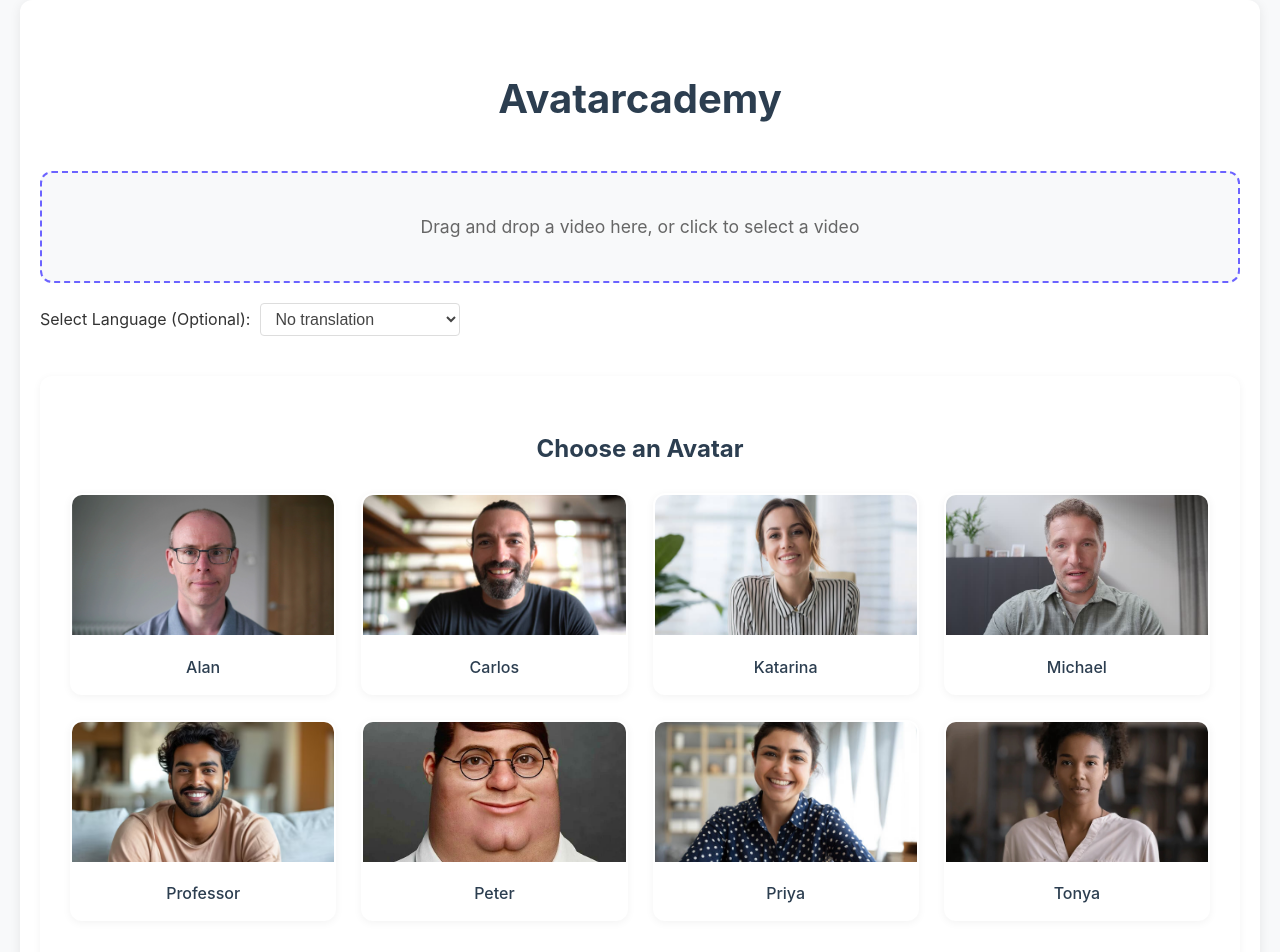
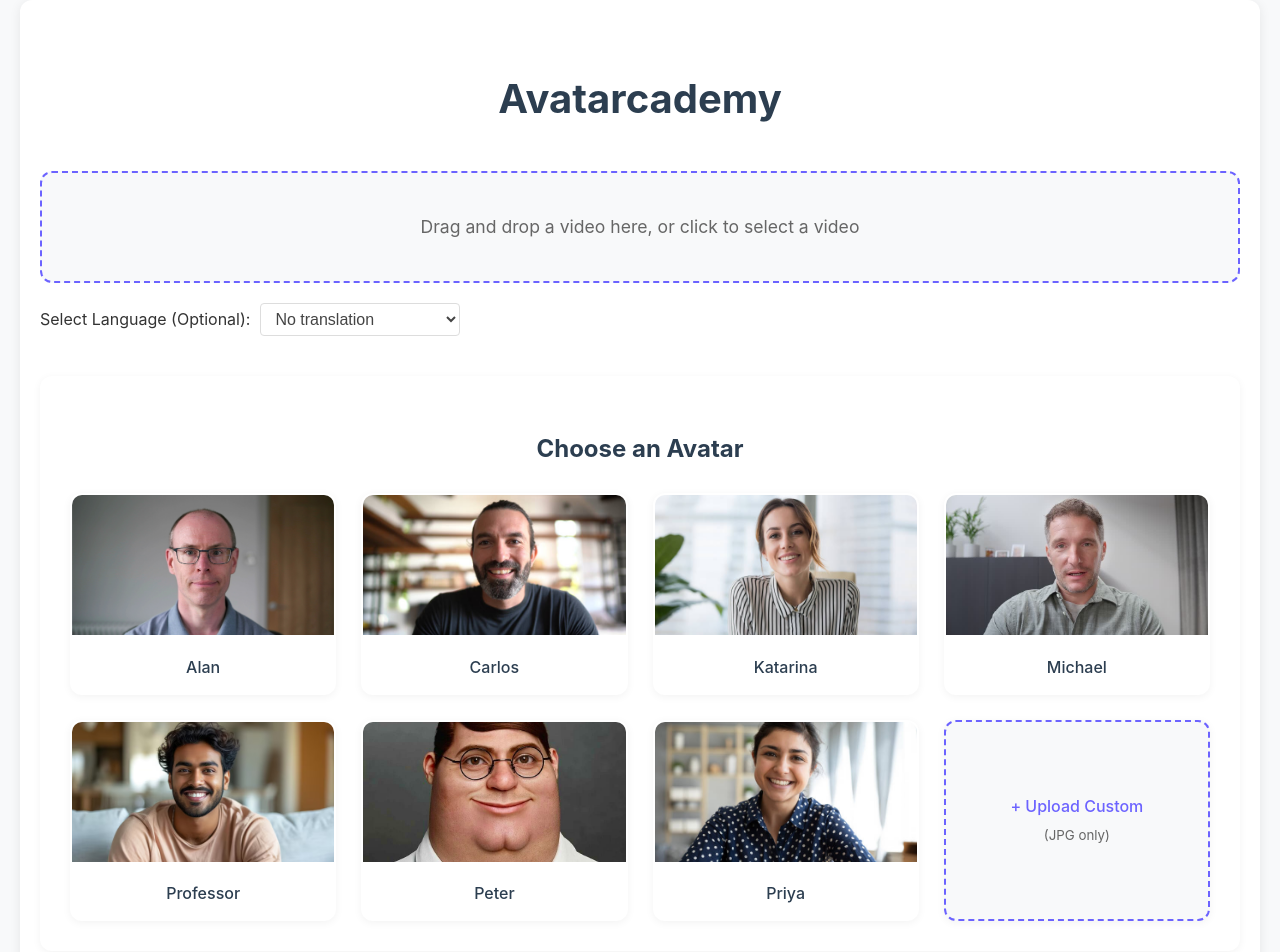
Before and after one commit to maxatucl/veed-hackathon, a React (Create React App) app in the folder frontend/: page / in a window 1280 px wide. Shown: the top 952 px of the page. Built offline with nearby package versions, Linux system fonts and the light colour scheme.

Commit message:
custom avatar now part of avatar selection box

```diff
--- a/frontend/src/App.css
+++ b/frontend/src/App.css
@@ -142,31 +142,37 @@ select:focus {
   font-weight: 500;
 }
 
-/* Custom avatar dropzone */
-.custom-avatar-dropzone {
-  width: 200px;
-  height: 200px;
+.custom-avatar-button {
   border: 2px dashed #6c63ff;
-  border-radius: 12px;
-  overflow: hidden;
-  cursor: pointer;
-  transition: all 0.3s;
-  background-color: #f8f9fa;
   display: flex;
   flex-direction: column;
   align-items: center;
   justify-content: center;
+  background-color: #f8f9fa;
 }
 
-.custom-avatar-dropzone:hover {
+.custom-avatar-button:hover {
   background-color: #f0f0ff;
-  transform: translateY(-2px);
 }
 
-.custom-avatar-dropzone.selected {
-  border-color: #6c63ff;
-  background-color: #f0f0ff;
-  box-shadow: 0 4px 12px rgba(108, 99, 255, 0.2);
+.custom-avatar-button .upload-placeholder {
+  height: 140px;
+  width: 100%;
+  display: flex;
+  flex-direction: column;
+  align-items: center;
+  justify-content: center;
+  color: #6c63ff;
+}
+
+.custom-avatar-button .upload-placeholder p {
+  color: #6c63ff;
+  margin: 0;
+}
+
+.custom-avatar-button .upload-placeholder small {
+  color: #666;
+  margin-top: 5px;
 }
 
 /* Preview section */
--- a/frontend/src/components/GeneratePage.tsx
+++ b/frontend/src/components/GeneratePage.tsx
@@ -20,7 +20,6 @@ function GeneratePage() {
     { name: 'Professor', img: '/avatars/Professor.jpg' },
     { name: 'Peter', img: '/avatars/Peter.jpg' },
     { name: 'Priya', img: '/avatars/Priya.jpg' },
-    { name: 'Tonya', img: '/avatars/Tonya.jpg' },
   ];
 
   const onDrop = useCallback((acceptedFiles: File[]) => {
@@ -180,41 +179,32 @@ function GeneratePage() {
                 <p>{avatar.name}</p>
               </div>
             ))}
-          </div>
-
-          <div className="avatar-divider">
-            <span>OR</span>
-          </div>
-
             <div
               {...getAvatarRootProps()}
-            className={`custom-avatar-dropzone ${selectedAvatar === 'Custom' ? 'selected' : ''}`}
+              className={`avatar-button custom-avatar-button ${selectedAvatar === 'Custom' ? 'selected' : ''}`}
             >
               <input {...getAvatarInputProps()} />
               {customAvatarUrl ? (
                 <>
-                <img
-                  src={customAvatarUrl}
-                  alt="Custom"
-                  onError={() => {
+                  <img src={customAvatarUrl} alt="Custom" onError={() => {
                     setCustomAvatarUrl(null);
                     setSelectedAvatar(null);
-                  }}
-                />
+                  }} />
                   <p>Custom Avatar</p>
                 </>
               ) : (
                 <div className="upload-placeholder">
                   {isAvatarDragActive ? (
-                  <p>Drop your avatar here...</p>
+                    <p>Drop here...</p>
                   ) : (
                     <>
-                    <p>+ Upload Custom Avatar</p>
+                      <p>+ Upload Custom</p>
                       <small>(JPG only)</small>
                     </>
                   )}
                 </div>
               )}
+            </div>
           </div>
         </div>
       </div>
```
Also changed, not shown: 1 other file (tests, documents, lock files or other folders). Lines whose indentation alone changed are shown as unchanged.
